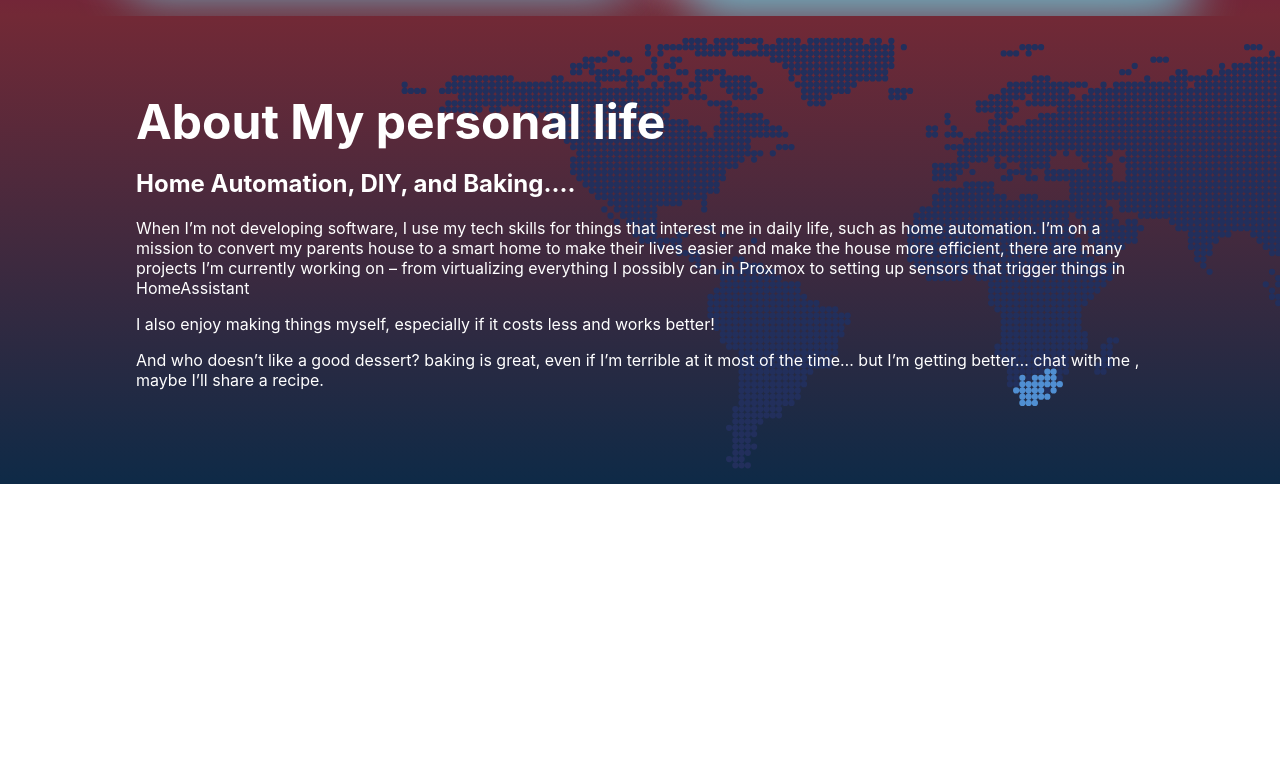
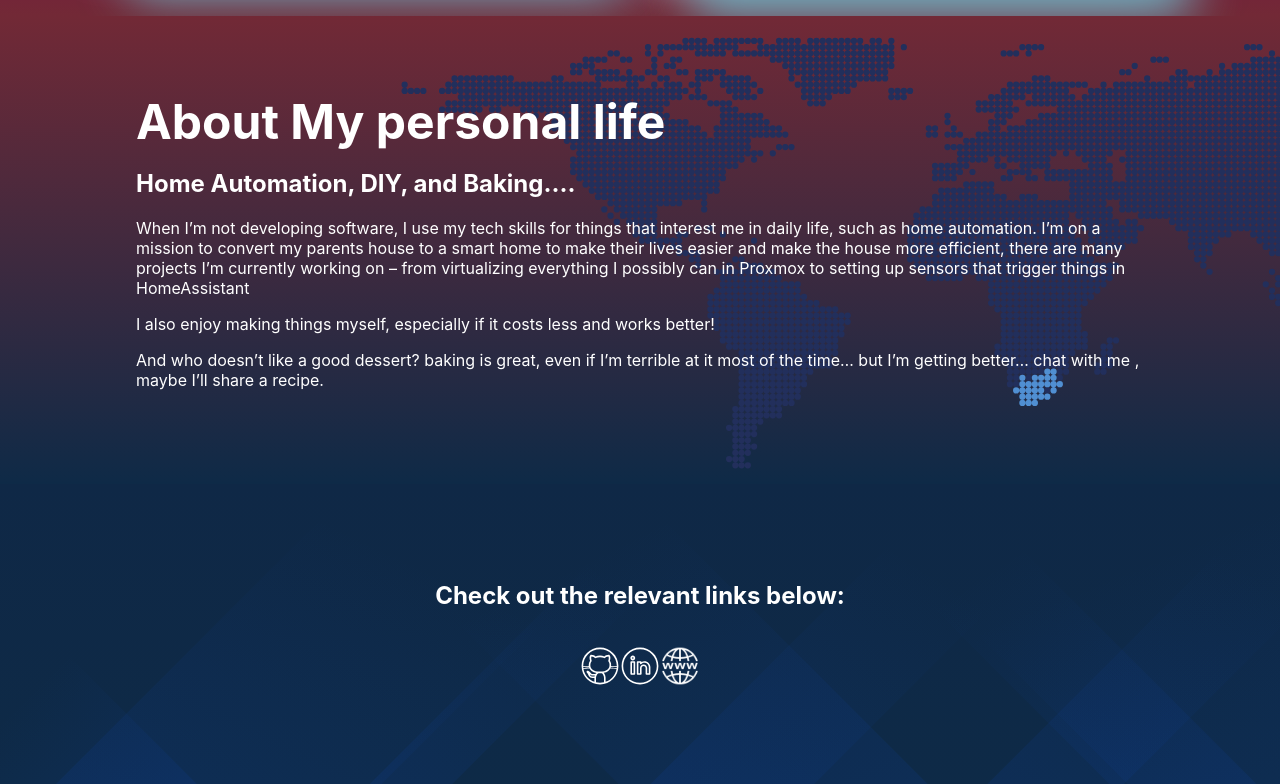
Before and after one commit to aqeelabader/sovtech-grad-assignment, a Next.js app: page / in a window 1280 px wide. Shown: the part 1653-2437 px from the top of the page. Before the commit the page ends 2155 px from the top, so only its background shows below. Built offline with nearby package versions, Linux system fonts and the light colour scheme.

Commit message:
all content done

```diff
--- a/pages/index.js
+++ b/pages/index.js
@@ -122,6 +122,39 @@ export default function Home() {
 
       </main>
 
+      <footer className={styles.footer}>
+        <h2>Check out the relevant links below:</h2>
+        <p>
+        <a
+          href="https://github.com/aqeelabader"
+          target="_blank"
+          rel="noopener noreferrer"
+        >
+          <span>
+            <Image src="/github.svg" alt="Github" width={40} height={40} />
+          </span>
+        </a>
+        <a
+          href="https://www.linkedin.com/in/aqeelabader/"
+          target="_blank"
+          rel="noopener noreferrer"
+        >
+          <span>
+            <Image src="/linkedin.svg" alt="LinkedIn" width={40} height={40} />
+          </span>
+        </a>
+        <a
+          href="https://www.aqeelabader.co.za/"
+          target="_blank"
+          rel="noopener noreferrer"
+        >
+          <span>
+            <Image src="/website.png" alt="MySite" width={40} height={40} />
+          </span>
+        </a>
+        </p>
+      </footer>
+
     </div>
   )
 }
--- a/styles/Home.module.css
+++ b/styles/Home.module.css
@@ -117,3 +117,15 @@
   text-decoration: none;
   max-width: 1200px;
 }
+
+.footer{
+  height: 300px;
+  width: 100%;
+  display: flex;
+  flex-direction:column;
+  justify-content: center;
+  align-items: center;
+  color: #ffffff;
+  background-size: cover;
+  background-image: url(../public/footer.svg);
+}
```
